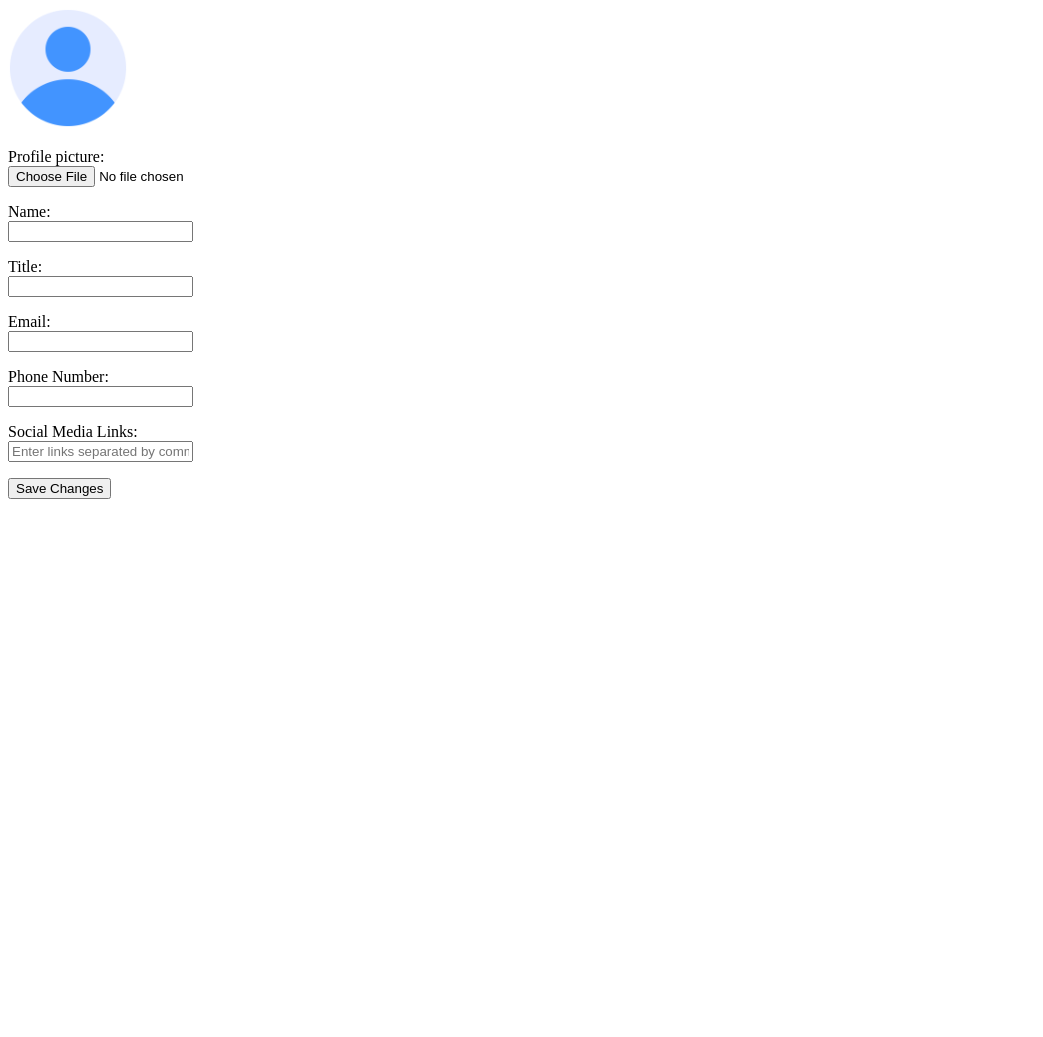
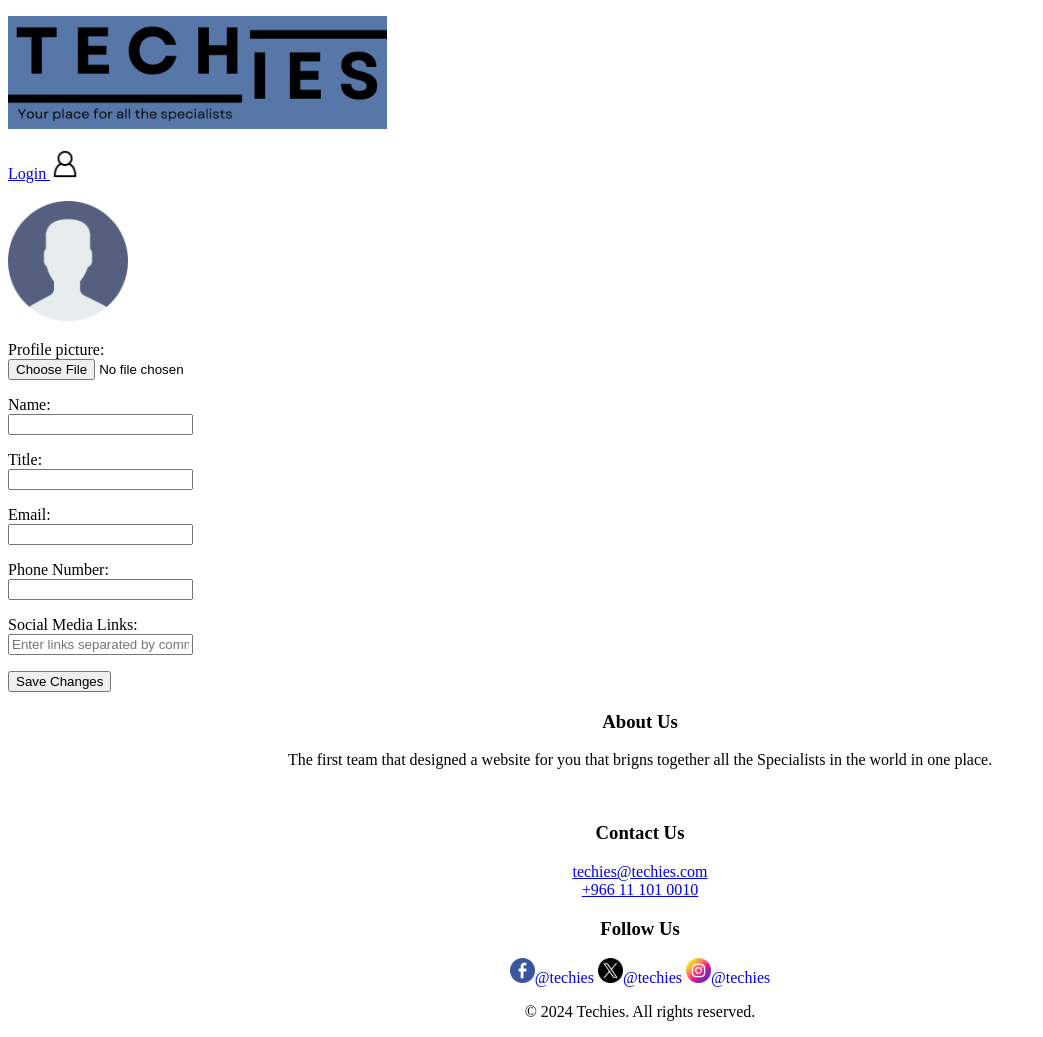
Before and after one commit to daliau/techies, a plain HTML site: page edit.html in a window 1280 px wide. Shown: the whole page, without its empty margins (0-1043 px from the left). Before the commit the page ends 800 px from the top, so only its background shows below. Drawn offline with Linux system fonts and the light colour scheme.

Commit message:
Update edit.html

```diff
--- a/edit.html
+++ b/edit.html
@@ -1,42 +1,79 @@
+<!-- Dalia -->
+
 <!DOCTYPE html>
 <html>
 
 <head>
     <meta charset="utf-8">
+    <!-- Title of the webpage -->
     <title>Edit</title>
+    <link rel="stylesheet" type="text/css" href="css/edit.css">
 </head>
 
 <body>
-    <img src="img/user.png" width="120" height="120" alt="Icon">
-    <form action="#" method="post" enctype="multipart/form-data">
+    <header> <!-- Header element creates a header for the page -->
+        <p class="techies-logo"><img src="img/logo.png" height="30%" width="30%" alt="Techies logo" /></p>
+        <div class="login-button"><a href="LogIn.html">Login <img src="img/login-icon.png" width="30" height="30"
+                    alt="Login icon" /> </a></div>
+    </header>
+    <br>
+    <img src="img/profilePic.png" width="120" height="120" alt="Icon">
+
+    <!-- Form to edit profile information and submit changes -->
+    <form action="#" method="post" enctype="multipart/form-data" class="input">
         <p>
             <label for="profile-picture">Profile picture:</label><br>
-            <input type="file" id="profile-picture" name="profile-picture">
+            <input type="file" id="profile-picture" name="profile-picture" class="input">
+        </p>
+
+        <p>
+            <label for="name">Name:</label><br>
+            <input type="text" id="name" name="name" class="input">
+        </p>
+
+        <p>
+            <label for="title">Title:</label><br>
+            <input type="text" id="title" name="title" class="input">
+        </p>
+
+        <p>
+            <label for="email">Email:</label><br>
+            <input type="email" id="email" name="email" class="input">
+        </p>
+
+        <p>
+            <label for="phone">Phone Number:</b></label><br>
+            <input type="text" id="phone" name="phone" class="input">
         </p>
         <p>
-            <label for="name">Name:</label><br>
-            <input type="text" id="name" name="name">
+
+            <label for="social-media">Social Media Links:</label><br>
+            <input type="text" id="social-media" name="social-media" placeholder="Enter links separated by comma" class="input">
         </p>
         <p>
-            <label for="title">Title:</label><br>
-            <input type="text" id="title" name="title">
+            <input type="submit" value="Save Changes" class="button">
         </p>
-        <p>
-            <label for="email">Email:</label><br>
-            <input type="email" id="email" name="email">
-        </p>
-        <p>
-            <label for="phone">Phone Number:</label><br>
-            <input type="text" id="phone" name="phone">
-        </p>
-        <p>
-            <label for="social-media">Social Media Links:</label><br>
-            <input type="text" id="social-media" name="social-media" placeholder="Enter links separated by comma">
-        </p>
-        <p>
-            <input type="submit" value="Save Changes">
-        </p>
+
     </form>
+
+    <footer align="center"> <!-- Begin footer section that hold information about the website-->
+        <h3>About Us</h3>
+        <p>The first team that designed a website for you that brigns together all the Specialists in the world in one
+           place.</p>
+        <br>
+        <h3>Contact Us</h3>
+        <a href="mailto:techies@techies.com">techies@techies.com</a>
+        <br>
+        <a href="tel:+966 11 101 0010">+966 11 101 0010</a>
+        <br>
+        <h3>Follow Us</h3>
+        <a href="#" style="text-decoration: none;"><img src="img/facebook-icon.png" width="25" height="25"
+              alt="Facebook">@techies</a>
+        <a href="#" style="text-decoration: none;"><img src="img/X-icon.png" width="25" height="25" alt="X">@techies</a>
+        <a href="#" style="text-decoration: none;"><img src="img/instagram-icon.png" width="25" height="25"
+              alt="Instagram">@techies</a>
+        <p>&copy; 2024 Techies. All rights reserved.</p>
+     </footer>
 </body>
 
 </html>
```
